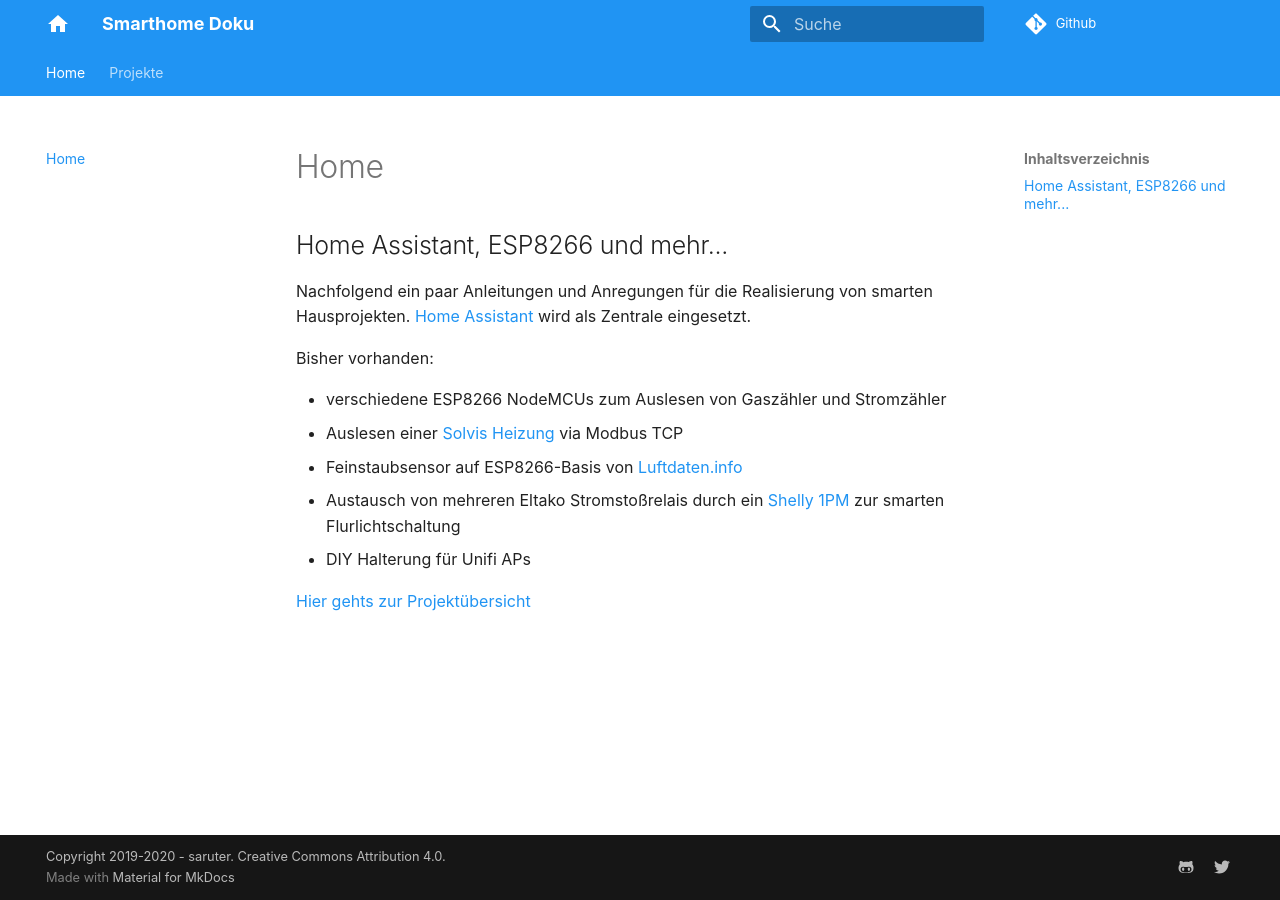
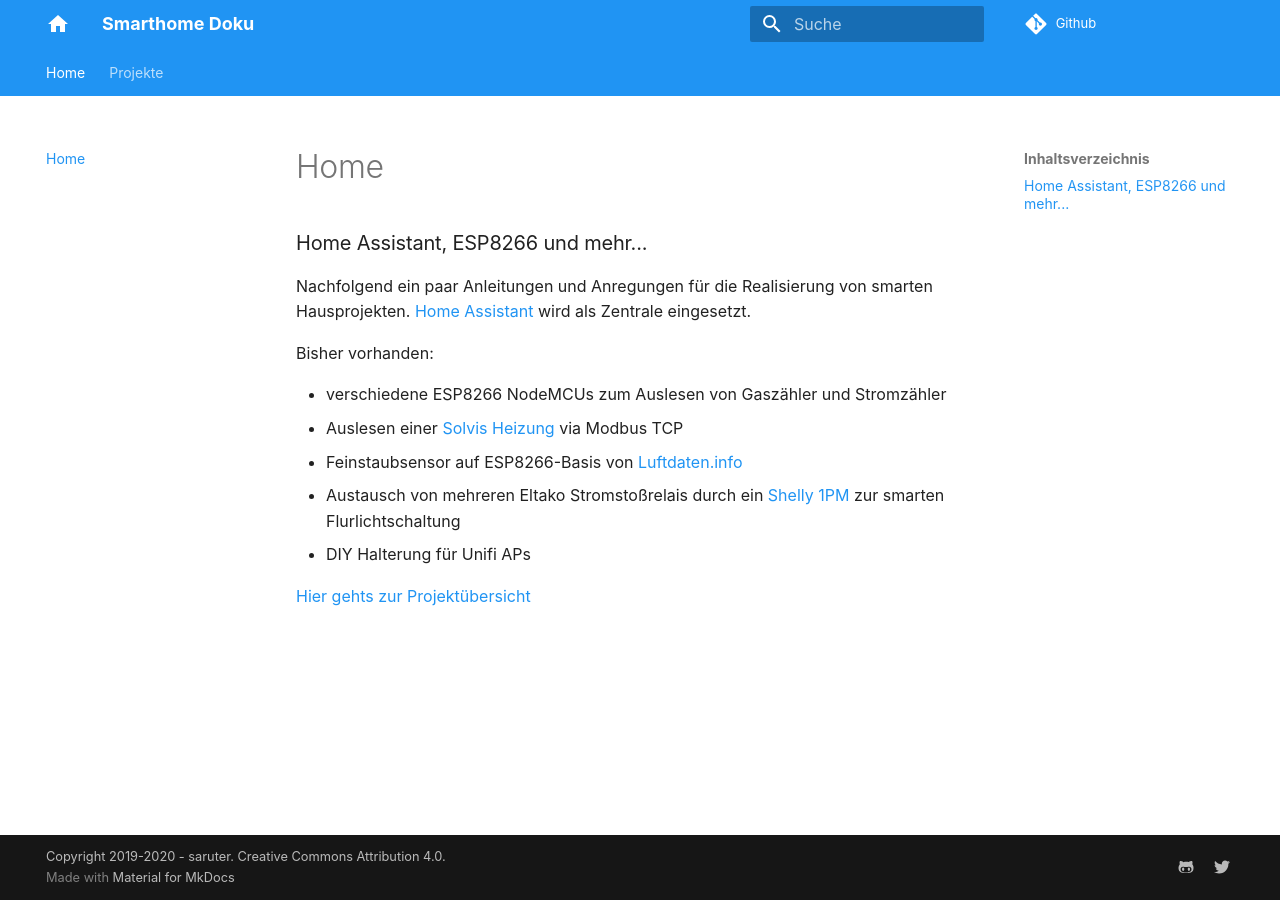
Before and after one commit to saruter/smarthome, an MkDocs documentation site: the page built from docs/index.md, in a window 1280 px wide. Built offline with MkDocs 1.6.1 and Material for MkDocs 9.7.7, drawn with Linux system fonts in a browser that asks for light colours; comment, search, counter and statistics services are not loaded.

Commit message:
new filenames

```diff
--- a/docs/index.md
+++ b/docs/index.md
@@ -1,4 +1,4 @@
-## Home Assistant, ESP8266 und mehr...
+### Home Assistant, ESP8266 und mehr...
 
 Nachfolgend ein paar Anleitungen und Anregungen für die Realisierung von smarten Hausprojekten. [Home Assistant](https://www.home-assistant.io) wird als Zentrale eingesetzt.
 
@@ -10,4 +10,4 @@
 * Austausch von mehreren Eltako Stromstoßrelais durch ein [Shelly 1PM](https://shelly.cloud) zur smarten Flurlichtschaltung
 * DIY Halterung für Unifi APs
 
-[Hier gehts zur Projektübersicht](projekte/Solvis Heizung.md)
+[Hier gehts zur Projektübersicht](projekte/feinstaubsensor.md)
```
Also changed, not shown: docs/projekte/solvis-heizung.md (renamed from docs/projekte/Solvis Heizung.md).
